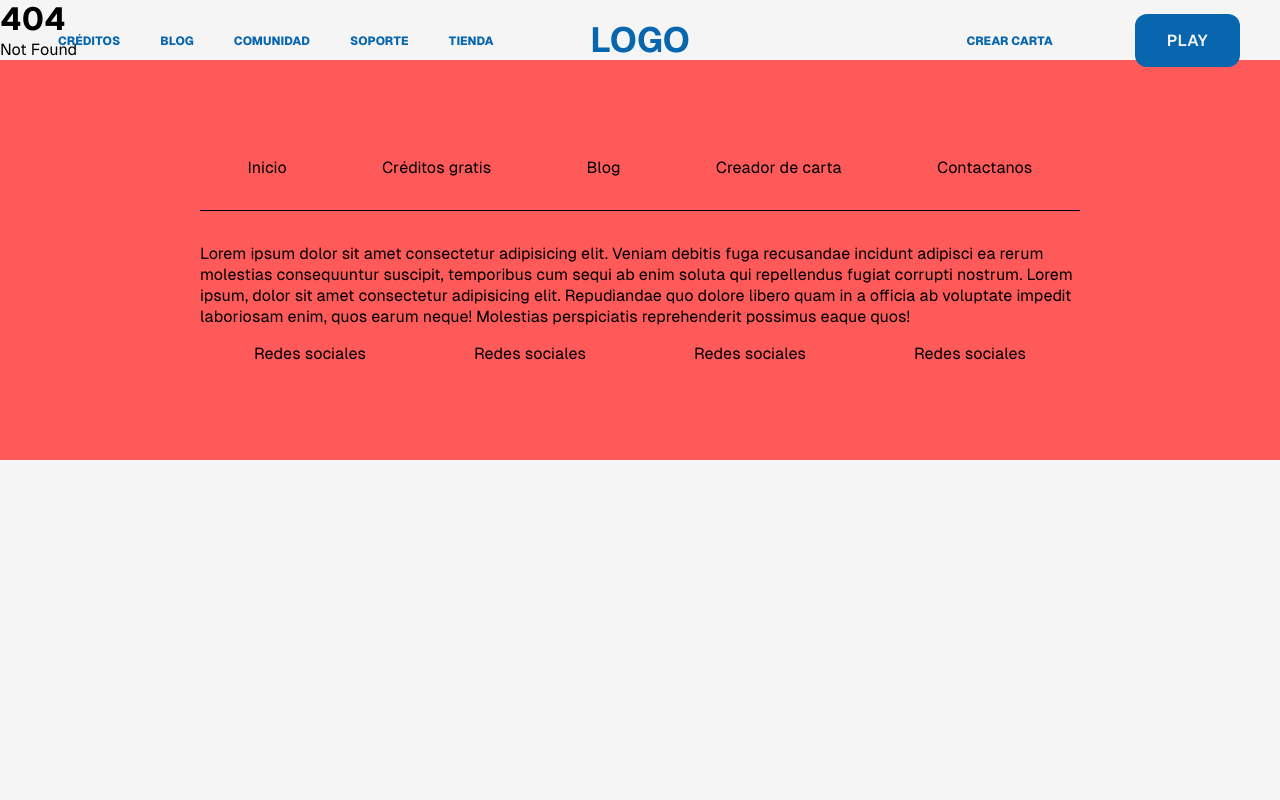
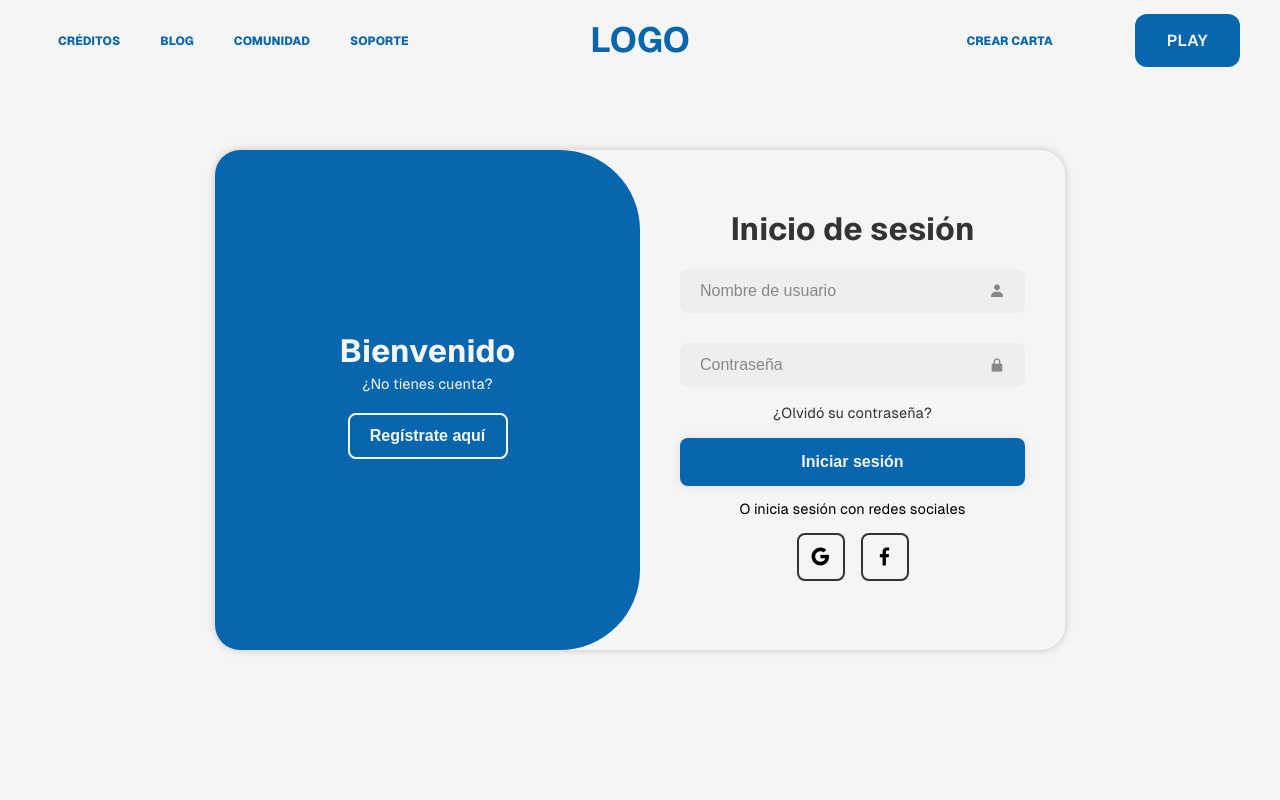
Before and after one commit to RaedRNP/bingo, a SvelteKit app: page /login in a window 1280 px wide. Before the commit this address had no page. Shown: the top 800 px of the page. Built offline with nearby package versions, Linux system fonts and the light colour scheme.

Commit message:
creada pagina de login

```diff
--- a/src/app.html
+++ b/src/app.html
@@ -3,6 +3,10 @@
   <head>
     <meta charset="utf-8" />
     <link rel="icon" href="%sveltekit.assets%/favicon.png" />
+    <link
+      href="https://unpkg.com/boxicons@2.1.4/css/boxicons.min.css"
+      rel="stylesheet"
+    />
     <meta name="viewport" content="width=device-width, initial-scale=1" />
     <style>
       body {
--- a/src/components/Navbar.svelte
+++ b/src/components/Navbar.svelte
@@ -14,7 +14,7 @@
         <li><a href="/">Blog</a></li>
         <li><a href="/">Comunidad</a></li>
         <li><a href="/">Soporte</a></li>
-        <li><a href="/">Tienda</a></li>
+        <!-- <li><a href="/">Tienda</a></li> -->
         <div class="hidden-btn">
             <Btn title="PLAY" />
         </div>
@@ -24,7 +24,7 @@
         <li>
             <a href="/">Crear carta</a>
         </li>
-        <Btn title='PLAY' />
+        <Btn title='PLAY' link='/login' />
     </ul>
 </header>
 
--- /dev/null
+++ b/src/lib/homeContent.ts
@@ -0,0 +1,6 @@
+import { query } from ".";
+
+export async function HomeData() {
+  let res = await query("home");
+  return res;
+}
--- /dev/null
+++ b/src/lib/sectionOneHome.ts
@@ -0,0 +1,6 @@
+import { query } from "./index";
+
+export async function SectionOneHome() {
+  let res = await query("section-one-home");
+  return res;
+}
--- /dev/null
+++ b/src/routes/login/+page.svelte
@@ -0,0 +1,302 @@
+<script>
+    let active = $state(false);
+</script>
+
+<div class="container-page">
+ <div class={active ? "container-box active" : "container-box" } >
+    <div class="form-box login">
+        <form action="">
+            <h1>Inicio de sesión</h1>
+            <div class="input-box">
+                <input type="text" placeholder="Nombre de usuario" required>
+                <i class='bx bxs-user'></i>
+            </div>
+            <div class="input-box">
+                <input type="password" placeholder="Contraseña" required>
+                <i class='bx bxs-lock-alt'></i>
+            </div>
+            <div class="forgot-link">
+                <a href="/">¿Olvidó su contraseña?</a>
+            </div>
+            <button type="submit" class="submit-btn">Iniciar sesión</button>
+            <p>O inicia sesión con redes sociales</p>
+            <div class="social-icons">
+                <!-- svelte-ignore a11y_consider_explicit_label -->
+                <a href="/"><i class='bx bxl-google' ></i></a>
+                <!-- svelte-ignore a11y_consider_explicit_label -->
+                <a href="/"><i class='bx bxl-facebook'></i></a>
+            </div>
+        </form>
+    </div>
+
+    <div class="form-box register">
+        <form action="">
+            <h1>Regístrate</h1>
+            <div class="input-box">
+                <input type="text" placeholder="Nombre de usuario" required>
+                <i class='bx bxs-user'></i>
+            </div>
+            <div class="input-box">
+                <input type="email" placeholder="Correo electrónico" required>
+                <i class='bx bxs-envelope' ></i>
+            </div>
+            <div class="input-box">
+                <input type="password" placeholder="Contraseña" required>
+                <i class='bx bxs-lock-alt'></i>
+            </div>
+            <button type="submit" class="submit-btn">Regístrate</button>
+            <p>O regístrate con redes sociales</p>
+            <div class="social-icons">
+                <!-- svelte-ignore a11y_consider_explicit_label -->
+                <a href="/"><i class='bx bxl-google' ></i></a>
+                <!-- svelte-ignore a11y_consider_explicit_label -->
+                <a href="/"><i class='bx bxl-facebook'></i></a>
+            </div>
+        </form>
+    </div>
+
+    <div class="toggle-box">
+        <div class="toggle-panel toggle-left">
+            <h1>Bienvenido</h1>
+            <p>¿No tienes cuenta?</p>
+            <button class="submit-btn register-btn" onclick={() => active = true}>Regístrate aquí</button>
+        </div>
+        <div class="toggle-panel toggle-right">
+            <h1>Bienvenido</h1>
+            <p>¿Ya tienes cuenta?</p>
+            <button class="submit-btn login-btn" onclick={() => active = false} >Accede aquí</button>
+        </div>
+    </div>
+ </div>
+</div>
+
+<style>
+    :root {
+        --delay-max: .8s;
+        --delay-min: .2s;
+    }
+    .container-page {
+        display: flex;
+        align-items: center;
+        justify-content: center;
+        min-height: 100vh;
+    }
+
+    .container-box {
+        position: relative;
+        width: 850px;
+        height: 500px;
+        border-radius: 25px;
+        box-shadow: 0 0 8px rgb(0, 0, 0, .2);
+        margin: 20px;
+        overflow: hidden;
+    }
+    .form-box {
+        position: absolute;
+        right: 0;
+        width: 50%;
+        height: 100%;
+        background-color: var(--background-main-color);
+        display: flex;
+        align-items: center;
+        text-align: center;
+        padding: 40px;
+        z-index: 1;
+        transition: .6s ease-in-out 1.2s, visibility 0s 1s;
+    }
+    .container-box.active .form-box {
+        right: 50%;
+    }
+    .form-box.register {
+        visibility: hidden;
+    }
+    .container-box.active .form-box.register {
+        visibility: visible;
+    }
+
+    .form-box form {
+        width: 100%;
+    }
+    .container-box h1 {
+        margin: -10px 0;
+        color: #333;
+    }
+    .input-box {
+        position: relative;
+        margin: 30px 0;
+    }
+    .input-box input {
+        width: 100%;
+        padding: 13px 50px 13px 20px;
+        background: #eee;
+        border-radius: 8px;
+        border: none;
+        outline: none;
+        font-size: 16px;
+        color: #333;
+        font-weight: 500;
+    }
+    .input-box input::placeholder {
+        color: #888;
+        font-weight: 400;
+    }
+    .input-box i {
+        color: #888;
+        position: absolute;
+        right: 20px;
+        top: 50%;
+        transform: translateY(-50%);
+    }
+    .forgot-link {
+        margin: -15px 0 15px;
+    }
+    .forgot-link a {
+        font-size: 14.5px;
+        color: #333;
+    }
+    .submit-btn {
+        width: 100%;
+        height: 48px;
+        background: var(--main-color);
+        border-radius: 8px;
+        color: var(--background-main-color);
+        box-shadow: 0 0 10px rgb(0, 0, 0, .1);
+        border: none;
+        cursor: pointer;
+        font-size: 16px;
+        font-weight: 600;
+    }
+    .container-box p {
+        font-size: 14.5px;
+        margin: 15px 0;
+    }
+    .social-icons {
+        display: flex;
+        justify-content: center;
+    }
+    .social-icons a {
+        display: inline-flex;
+        padding: 10px;
+        border: 2px solid #333;
+        border-radius: 8px;
+        font-size: 24px;
+        color: #333;
+        margin: 0 8px;
+    }
+    .toggle-box {
+        position: absolute;
+        width: 100%;
+        height: 100%;
+    }
+    .toggle-box::before {
+        content: '';
+        position: absolute;
+        left: -250%;
+        width: 300%;
+        height: 100%;
+        background: var(--main-color);
+        border-radius: 80px;
+        z-index: 2;
+        transition: all 1s ease-in-out;
+    }
+    .container-box.active .toggle-box::before {
+        left: 50%;
+    }
+    .toggle-panel {
+        position: absolute;
+        width: 50%;
+        height: 100%;
+        display: flex;
+        flex-direction: column;
+        justify-content: center;
+        align-items: center;
+        z-index: 2;
+        transition: .8s ease-in-out;
+    }
+    .toggle-panel.toggle-left {
+        left: 0;
+        transition-delay: var(--delay-max);
+    }
+    .container-box.active .toggle-panel.toggle-left {
+        left: -50%;
+        transition-delay: var(--delay-min);
+    }
+    .container-box.active .toggle-panel.toggle-right {
+        right: 0;
+        transition-delay: var(--delay-max);
+    }
+    .toggle-panel.toggle-right {
+        right: -50%;
+        transition-delay: var(--delay-min);
+    }
+    .toggle-panel h1 {
+        color: var(--background-main-color);
+    }
+    .toggle-panel p {
+        margin-bottom: 20px;
+        color: var(--background-main-color);
+    }
+    .toggle-panel .submit-btn {
+        width: 160px;
+        height: 46px;
+        background: transparent;
+        border: 2px solid var(--background-main-color);
+        box-shadow: none;
+    }
+    .toggle-panel .submit-btn:hover {
+        background-color: #1097ff;
+    }
+
+    @media screen and (max-width: 650px) {
+        .container-box {
+            height: calc(100svh - 20px);
+            margin-top: 80px;
+        }
+        .form-box {
+            bottom: 0;
+            width: 100%;
+            height: 70%;
+        }
+        .container-box.active .form-box {
+            right: 0;
+            bottom: 30%;
+        }
+        .toggle-box::before {
+            left: 0;
+            top: -270%;
+            width: 100%;
+            height: 300%;
+            border-radius: 20vw;
+        }
+        .container-box.active .toggle-box::before {
+            top: 70%;
+            left: 0;
+        }
+        .toggle-panel {
+            width: 100%;
+            height: 30%;
+        }
+        .toggle-panel.toggle-left {
+            top: 0;
+        }
+        .container-box.active .toggle-panel.toggle-left {
+            left: 0;
+            top: -30%;
+        }
+        .toggle-panel.toggle-right {
+            right: 0;
+            bottom: -30%;
+        }
+        .container-box.active .toggle-panel.toggle-right {
+            bottom: 0;
+        }
+    }
+    @media screen and (max-width: 400px) {
+        .form-box {
+            padding: 20px;
+        }
+        .toggle-panel h1 {
+            font-size: 30px;
+        }
+    }
+</style>
```
Also changed, not shown: src/lib/index.ts (+10 -1 lines), src/routes/+page.svelte (+12 -5 lines), src/routes/play/+page.svelte (added).
